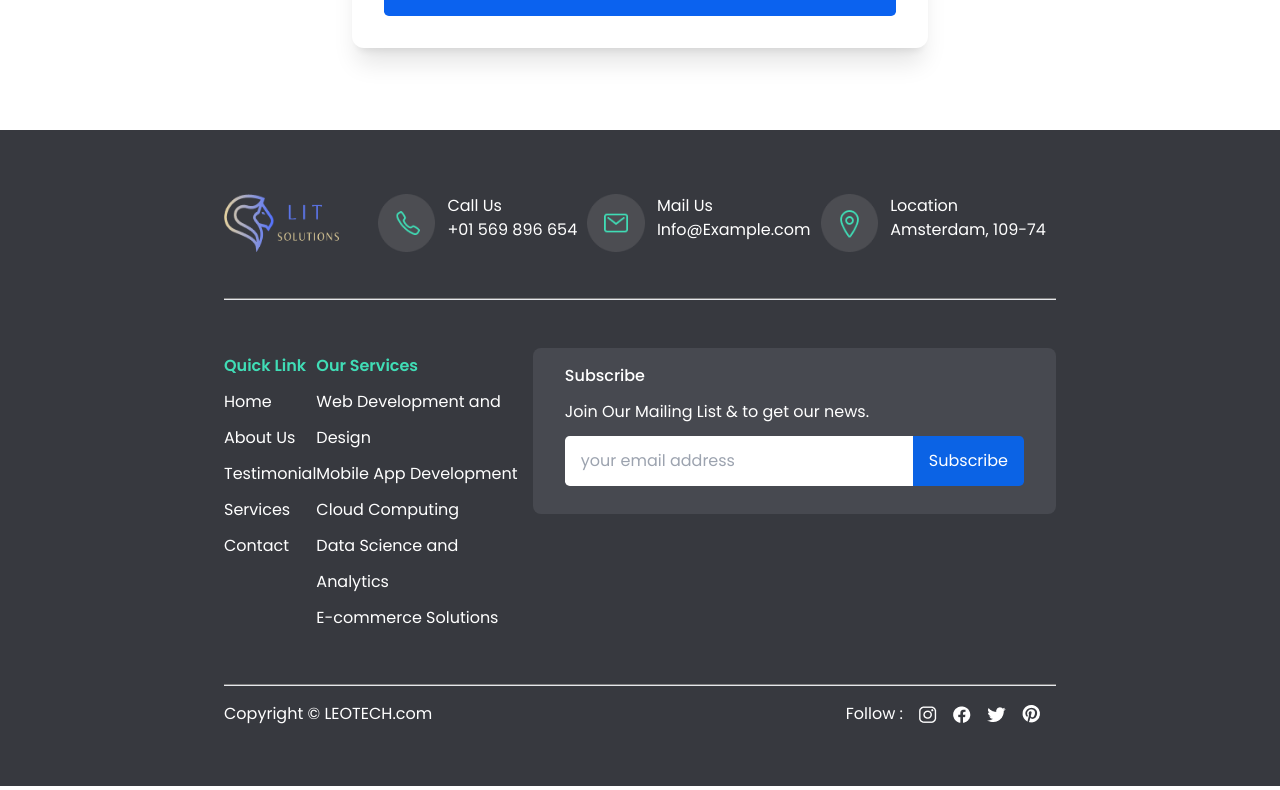
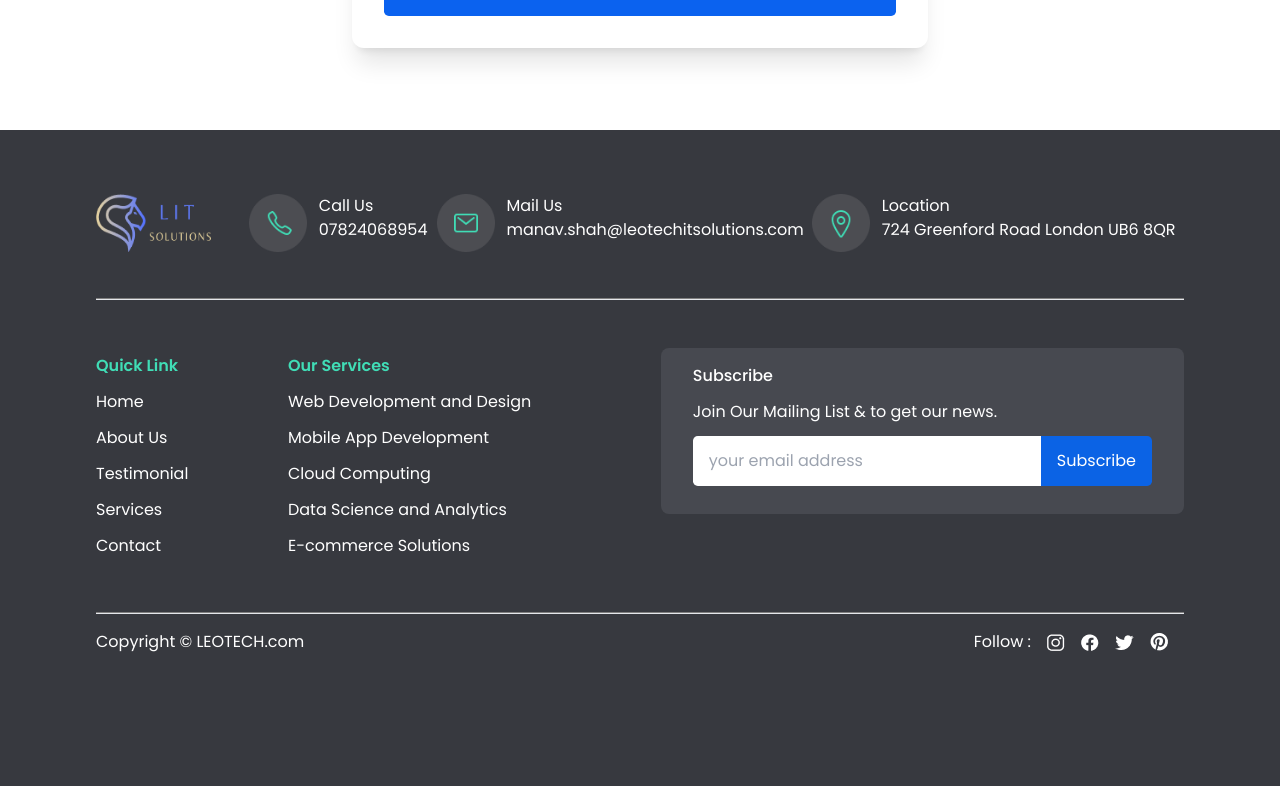
Before and after one commit to jaivikpatel2001/leotech, a React (Create React App) app: page /Contactform in a window 1280 px wide. Shown: the part 6959-7749 px from the top of the page. Built offline with nearby package versions, Linux system fonts and the light colour scheme.

Commit message:
contact detail changed

```diff
--- a/src/Components/Footer/Footer.css
+++ b/src/Components/Footer/Footer.css
@@ -6,7 +6,7 @@
 }
 
 .footerwidth {
-  width: 65%;
+  width: 85%;
   margin: auto;
 }
 .frlogo {
--- a/src/Components/Footer/Footer.jsx
+++ b/src/Components/Footer/Footer.jsx
@@ -29,21 +29,25 @@ const Footer = () => {
               <img className="frlogo" src={fcall} alt="" />
               <div className="callchild ml-3">
                 <div className="callus">Call Us</div>
-                <div className="callusno">+01 569 896 654</div>
+                <div className="callusno">07824068954</div>
               </div>
             </div>
             <div className="mailusparent flex">
               <img className="frlogo" src={fmail} alt="" />
               <div className="mailchild ml-3">
                 <div className="mailus">Mail Us</div>
-                <div className="mailusid">Info@Example.com</div>
+                <div className="mailusid">
+                  manav.shah@leotechitsolutions.com
+                </div>
               </div>
             </div>
             <div className="locationparent flex">
               <img className="frlogo" src={flocation} alt="" />
               <div className="locatioinchild  ml-3">
                 <div className="location">Location</div>
-                <div className="locationid">Amsterdam, 109-74</div>
+                <div className="locationid">
+                  724 Greenford Road London UB6 8QR
+                </div>
               </div>
             </div>
           </motion.div>
```
